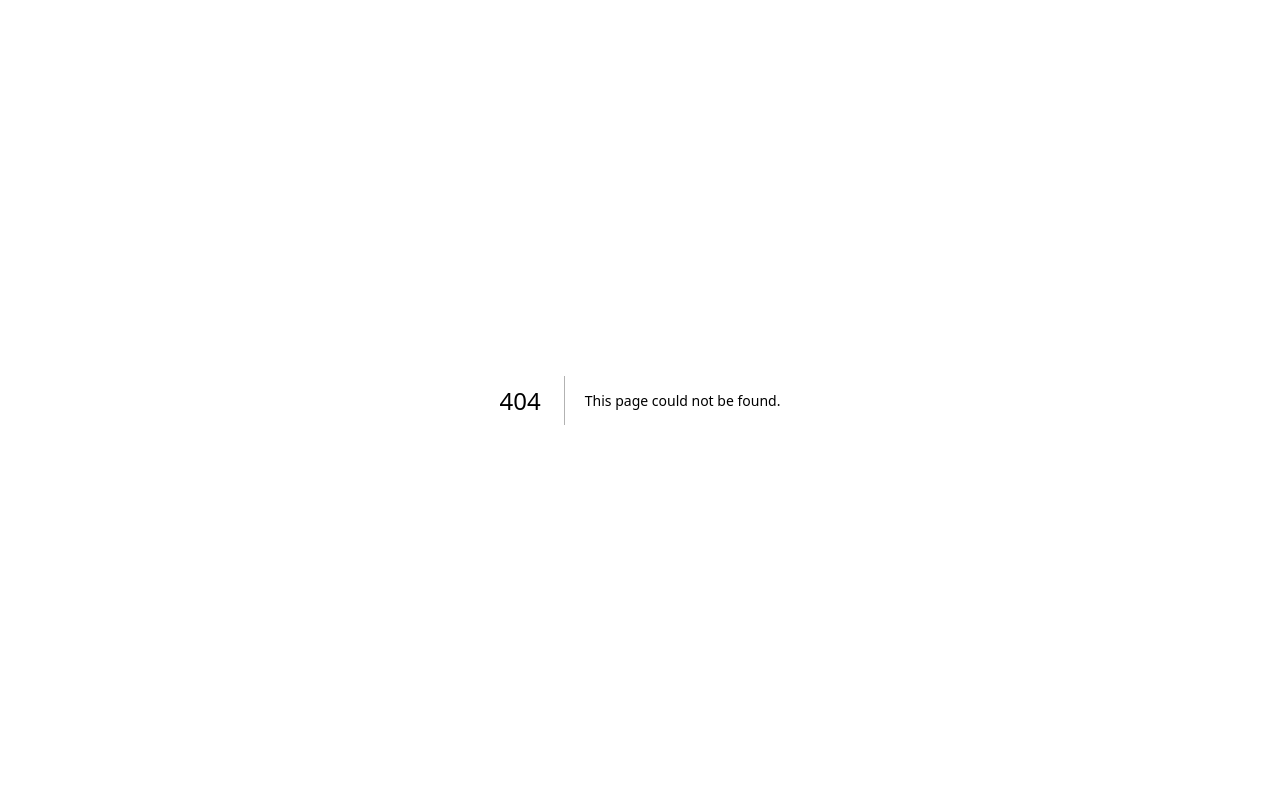
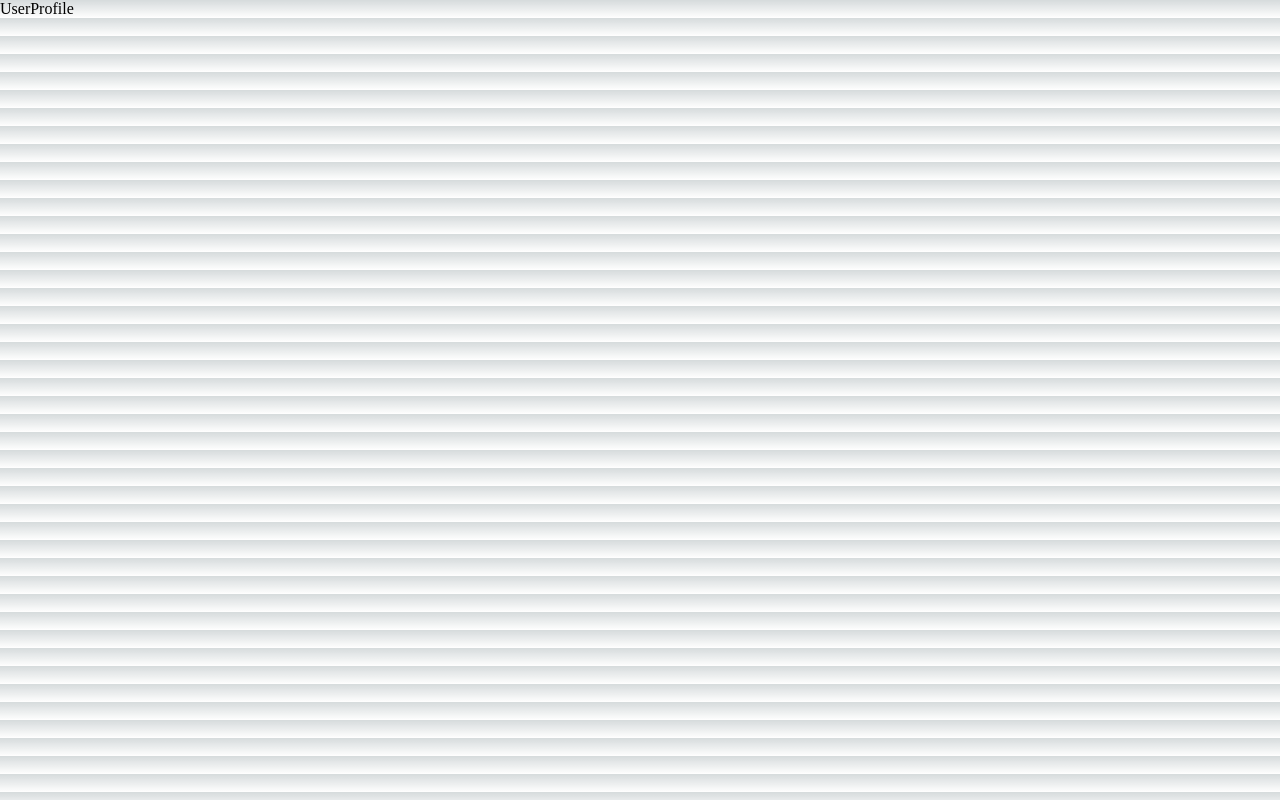
Before and after one commit to dmitri-desh/inctagram-hummingbirds, a Next.js app in the folder front-next-app/: page /PublicPage in a window 1280 px wide. Before the commit this address had no page. Built offline with nearby package versions, Linux system fonts and the light colour scheme.

Commit message:
IN-5 feat: добавил заглушку PublicPage

```diff
--- /dev/null
+++ b/front-next-app/src/pages/PublicPage/index.tsx
@@ -0,0 +1,9 @@
+export default function UserProfile() {
+  return (
+    <>
+      <main>
+          UserProfile
+      </main>
+    </>
+  )
+}
```
